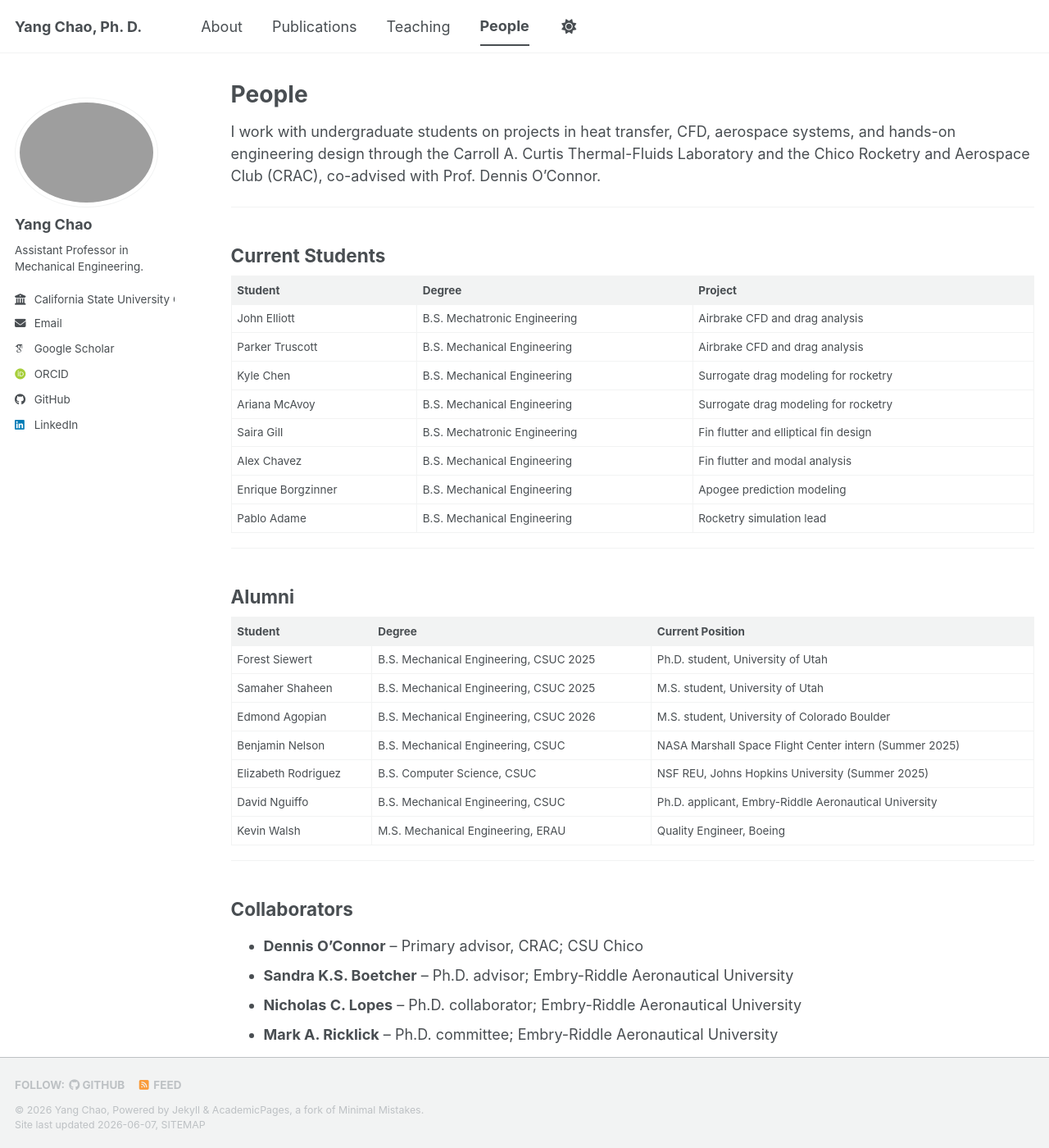
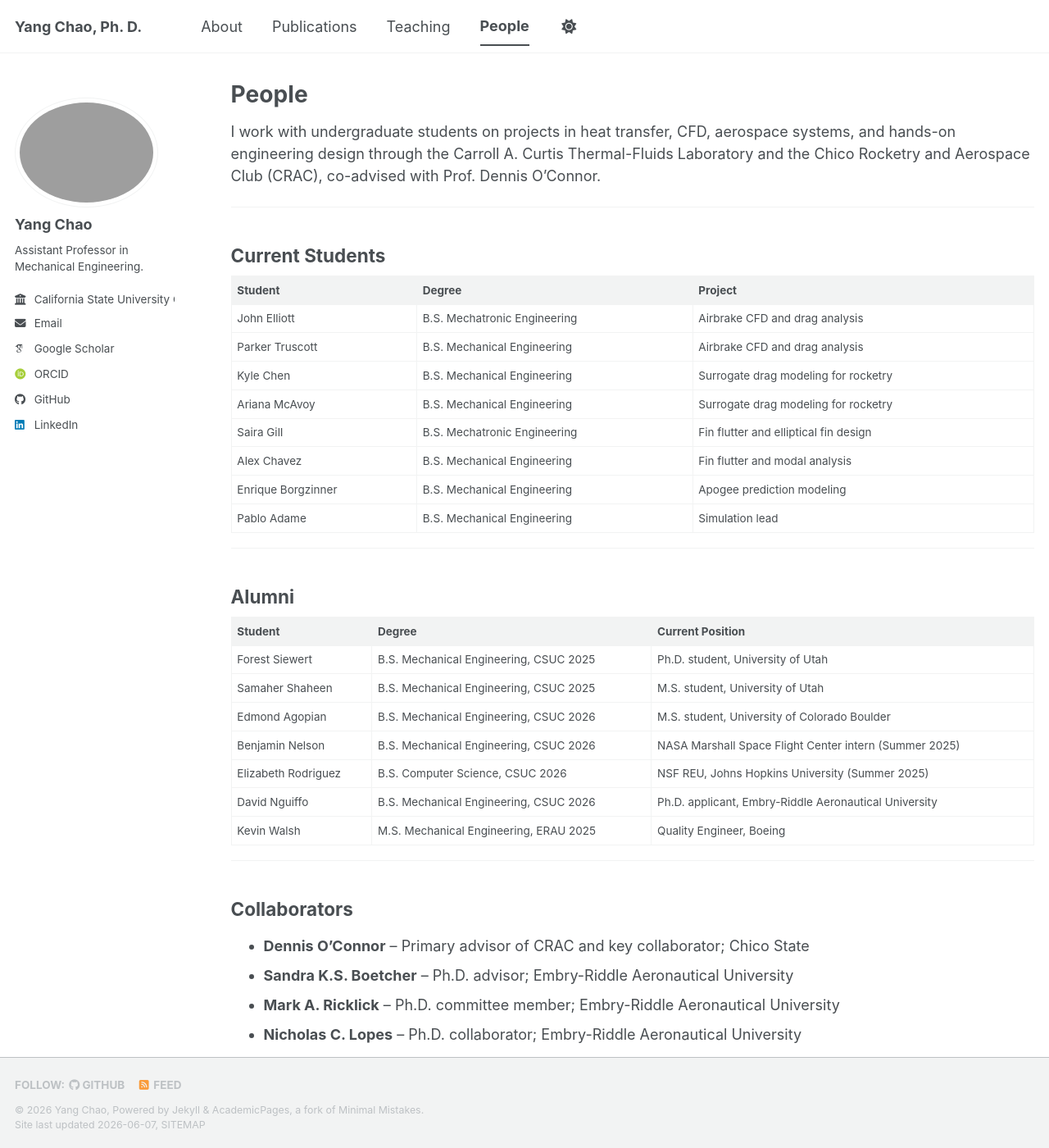
Before and after one commit to cycynyny/cycynyny.github.io, a Jekyll site: the page built from _pages/people.md, in a window 1280 px wide and 1400 px high. Shown: the whole window at 82% size. Built offline with Jekyll 4.4.1, drawn with Linux system fonts in a browser that asks for light colours; some web fonts are replaced; a script bundle is joined from its source files by our own code; library files that are not in the unit come from our copies.

Commit message:
Update people.md

```diff
--- a/_pages/people.md
+++ b/_pages/people.md
@@ -20,7 +20,7 @@ I work with undergraduate students on projects in heat transfer, CFD, aerospace
 | Saira Gill | B.S. Mechatronic Engineering | Fin flutter and elliptical fin design |
 | Alex Chavez | B.S. Mechanical Engineering | Fin flutter and modal analysis |
 | Enrique Borgzinner | B.S. Mechanical Engineering | Apogee prediction modeling |
-| Pablo Adame | B.S. Mechanical Engineering | Rocketry simulation lead |
+| Pablo Adame | B.S. Mechanical Engineering | Simulation lead |
 
 ---
 
@@ -31,16 +31,16 @@ I work with undergraduate students on projects in heat transfer, CFD, aerospace
 | Forest Siewert | B.S. Mechanical Engineering, CSUC 2025 | Ph.D. student, University of Utah |
 | Samaher Shaheen | B.S. Mechanical Engineering, CSUC 2025 | M.S. student, University of Utah |
 | Edmond Agopian | B.S. Mechanical Engineering, CSUC 2026 | M.S. student, University of Colorado Boulder |
-| Benjamin Nelson | B.S. Mechanical Engineering, CSUC | NASA Marshall Space Flight Center intern (Summer 2025) |
-| Elizabeth Rodriguez | B.S. Computer Science, CSUC | NSF REU, Johns Hopkins University (Summer 2025) |
-| David Nguiffo | B.S. Mechanical Engineering, CSUC | Ph.D. applicant, Embry-Riddle Aeronautical University |
-| Kevin Walsh | M.S. Mechanical Engineering, ERAU | Quality Engineer, Boeing |
+| Benjamin Nelson | B.S. Mechanical Engineering, CSUC 2026 | NASA Marshall Space Flight Center intern (Summer 2025) |
+| Elizabeth Rodriguez | B.S. Computer Science, CSUC 2026 | NSF REU, Johns Hopkins University (Summer 2025) |
+| David Nguiffo | B.S. Mechanical Engineering, CSUC 2026 | Ph.D. applicant, Embry-Riddle Aeronautical University |
+| Kevin Walsh | M.S. Mechanical Engineering, ERAU 2025 | Quality Engineer, Boeing |
 
 ---
 
 ## Collaborators
 
-- **Dennis O'Connor** -- Primary advisor, CRAC; CSU Chico
+- **Dennis O'Connor** -- Primary advisor of CRAC and key collaborator; Chico State
 - **Sandra K.S. Boetcher** -- Ph.D. advisor; Embry-Riddle Aeronautical University
+- **Mark A. Ricklick** -- Ph.D. committee member; Embry-Riddle Aeronautical University
 - **Nicholas C. Lopes** -- Ph.D. collaborator; Embry-Riddle Aeronautical University
-- **Mark A. Ricklick** -- Ph.D. committee; Embry-Riddle Aeronautical University
```
